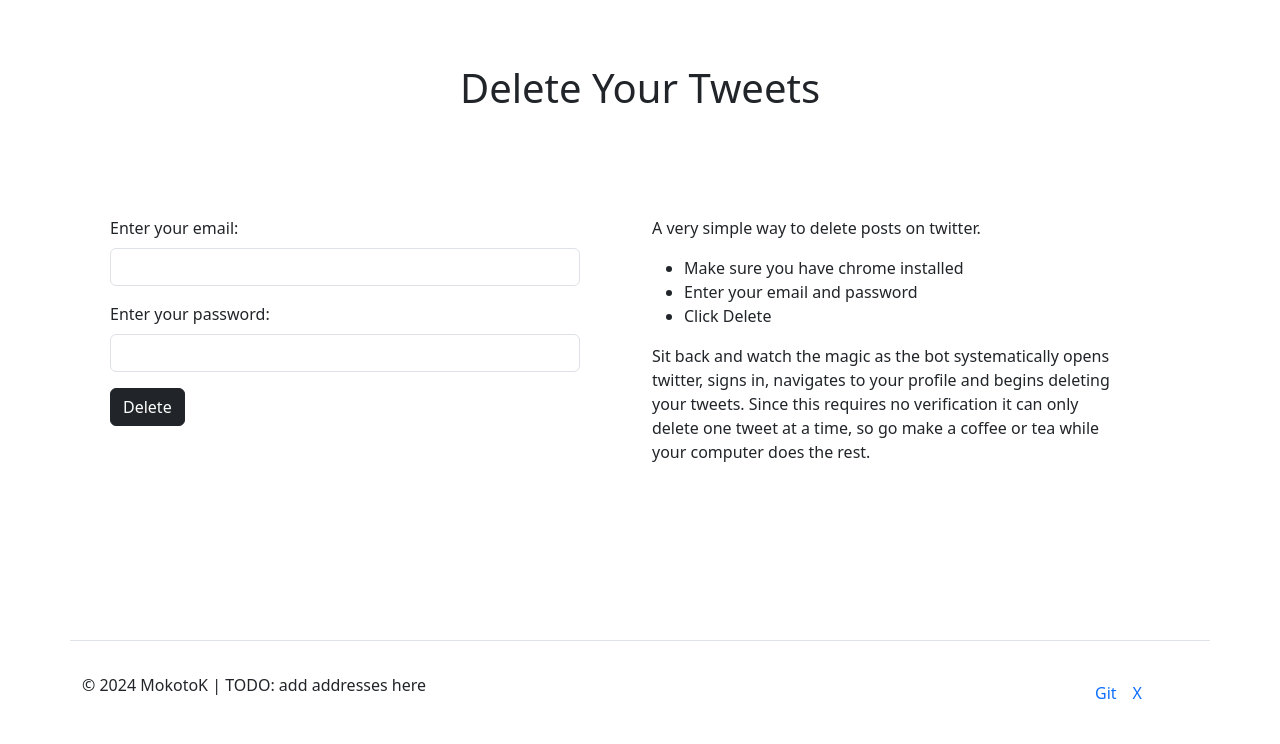
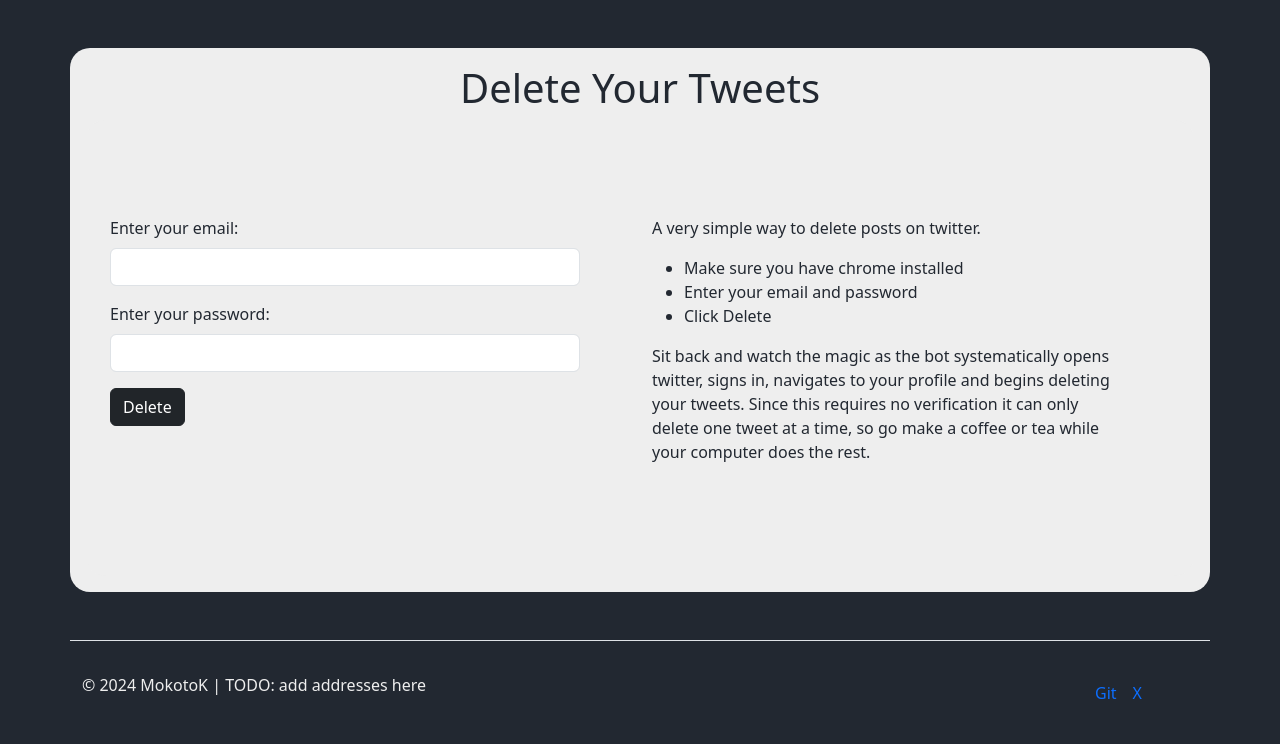
Before and after one commit to Mokoto-K/ex-deleter, a Flask app: page / in a window 1280 px wide. Shown: the top 744 px of the page. Run offline with Flask 3, Linux system fonts and the light colour scheme; some libraries are stand-ins or nearby versions.

Commit message:
Update styles.css

```diff
--- a/static/css/styles.css
+++ b/static/css/styles.css
@@ -1,3 +1,16 @@
 body {
-    background-color: white;
+    background-color: #222831;
+    color: #EEEEEE;
 }
+
+#outer-container {
+    background-color: #EEEEEE;
+    border-radius: 20px;
+    color: #222831;
+}
+
+.main-content {
+    background-color: #EEEEEE;
+    border-radius: 20px;
+    color: #222831;
+}
```
